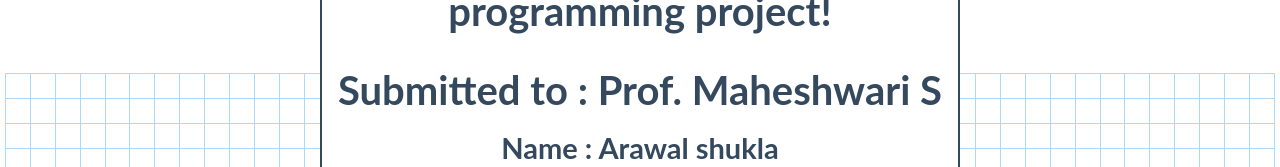
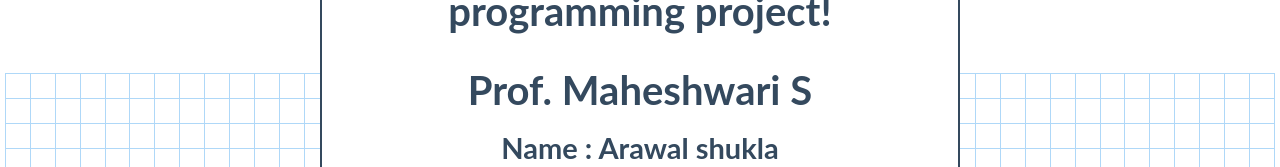
Before and after one commit to Arawal123/Web-programming-project, a website with bundled scripts: page index.html in a window 1280 px wide. Shown: the part 207-374 px from the top of the page. Built offline with nearby package versions, Linux system fonts and the light colour scheme.

Commit message:
Update index.html

```diff
--- a/index.html
+++ b/index.html
@@ -59,7 +59,7 @@
    </div>
     <div id="tutorial">
       <h3>Pathfinding Visualizer - web programming project!</h3>
-      <h3>Submitted to : Prof. Maheshwari S</h3>
+      <h3>Prof. Maheshwari S</h3>
       <h4>Name : Arawal shukla</h4>
       <h4>Registration number : 24BCE5120</h4>
       <h6>This short tutorial will walk you through all of the features of this application.</h6>
```
